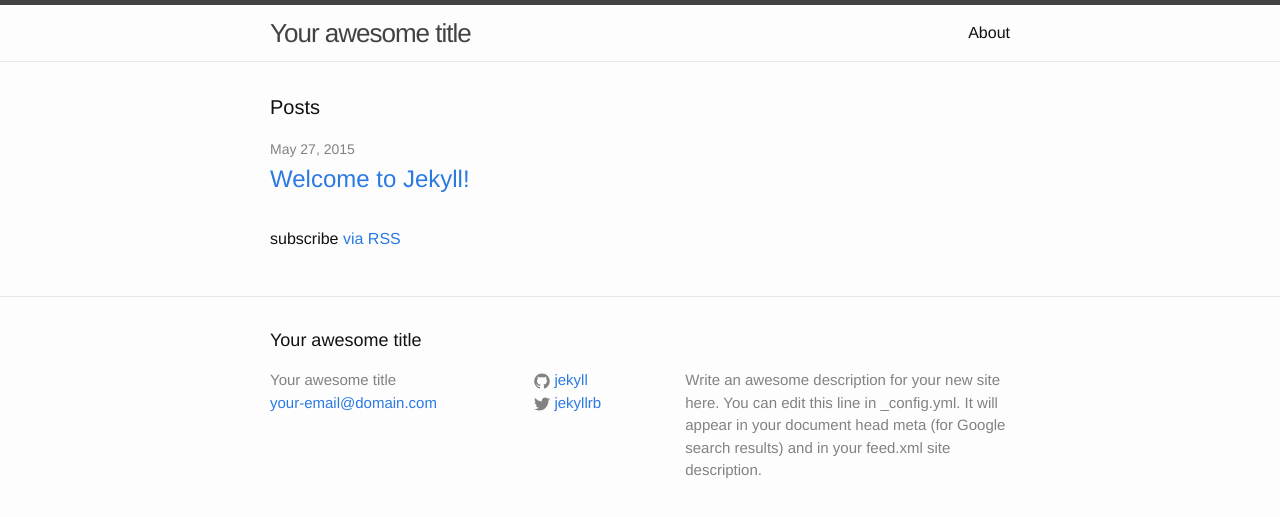
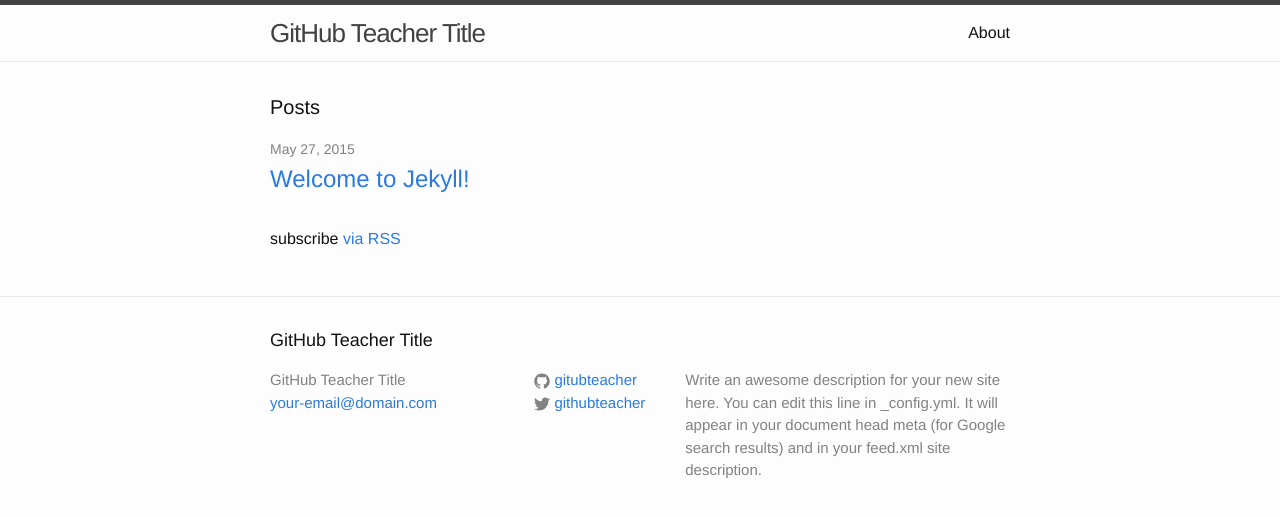
Before and after one commit to githubteacher/test-project, a Jekyll site: the page built from index.html, in a window 1280 px wide. Shown: the top 517 px of the page. Built offline with Jekyll 4.4.1, drawn with Linux system fonts in a browser that asks for light colours.

Commit message:
add config and remove gemfile

```diff
--- a/Gemfile
+++ /dev/null
@@ -1,2 +0,0 @@
-source 'https://rubygems.org'
-gem 'github-pages'
--- a/_config.yml
+++ b/_config.yml
@@ -1,14 +1,14 @@
 # Site settings
-title: Your awesome title
+title: GitHub Teacher Title
 email: your-email@domain.com
 description: > # this means to ignore newlines until "baseurl:"
   Write an awesome description for your new site here. You can edit this
   line in _config.yml. It will appear in your document head meta (for
   Google search results) and in your feed.xml site description.
 baseurl: "" # the subpath of your site, e.g. /blog/
-url: "http://yourdomain.com" # the base hostname & protocol for your site
-twitter_username: jekyllrb
-github_username:  jekyll
+url: "http://githubteacher.github.io" # the base hostname & protocol for your site
+twitter_username: githubteacher
+github_username:  gitubteacher
 
 # Build settings
 markdown: kramdown
```
